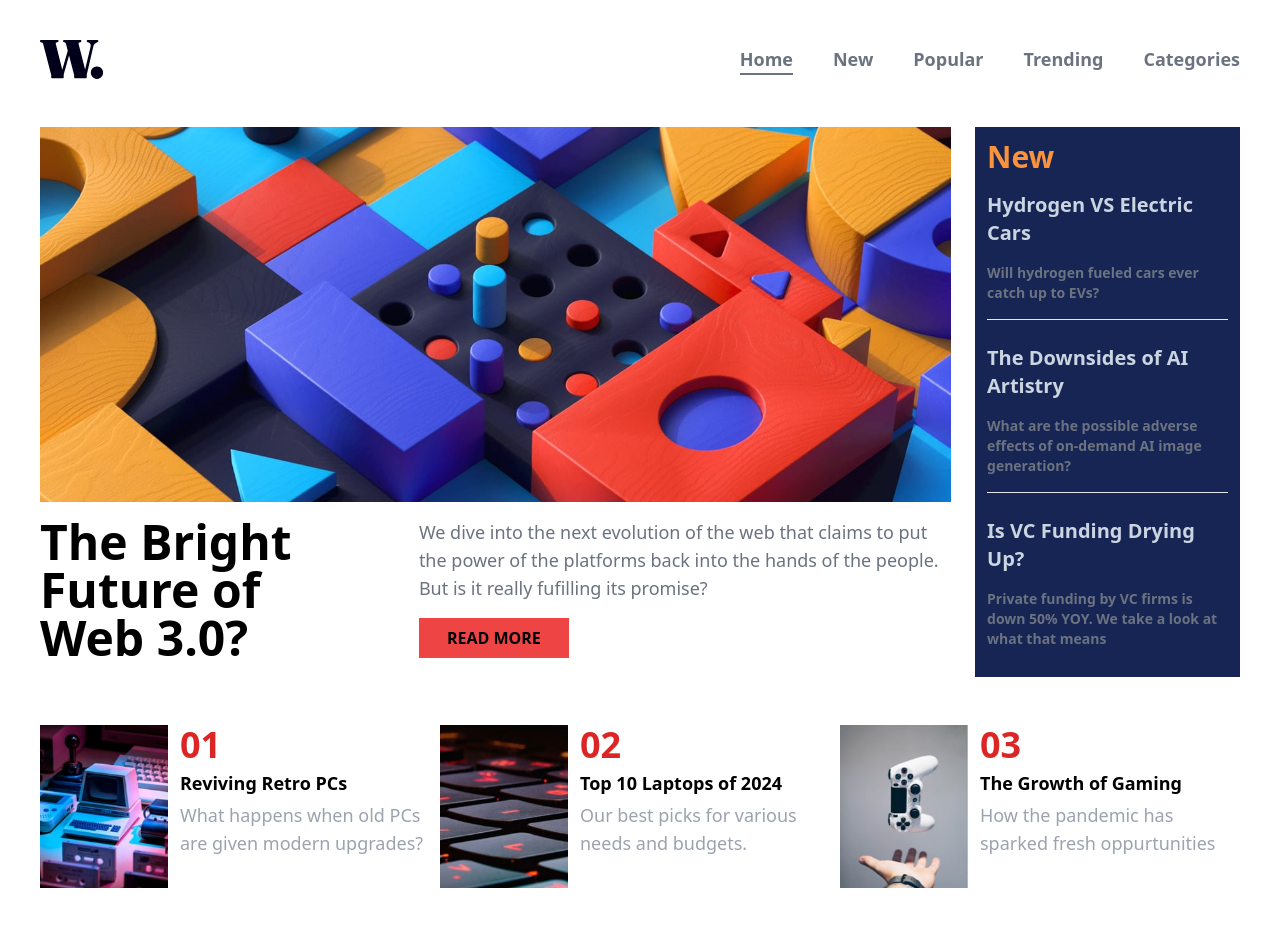
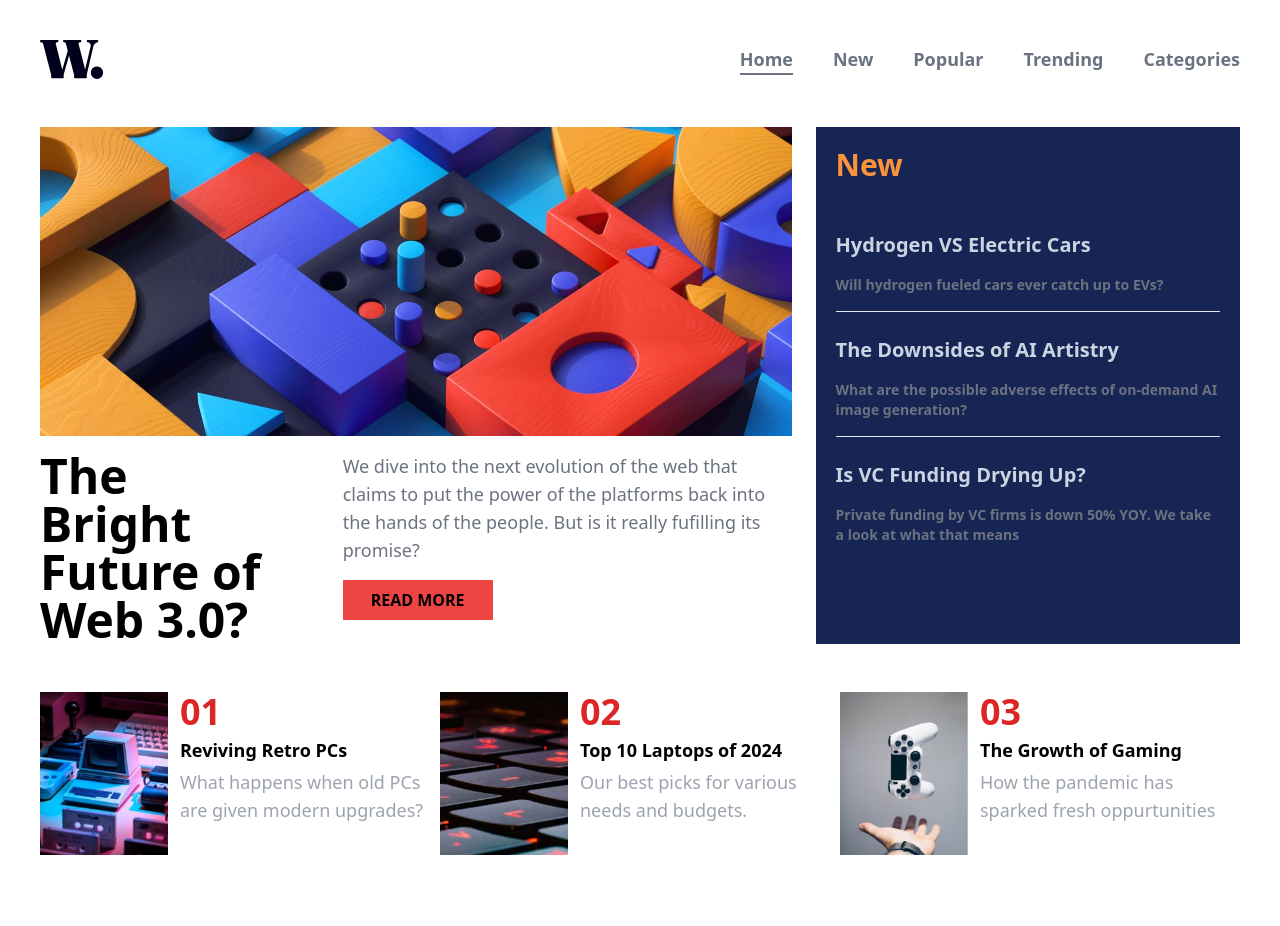
Before and after one commit to vivi-uch/news-letter, a React (Create React App) app: page / in a window 1280 px wide. After the commit the page ends 895 px from the top, so only its background shows below. Built offline with nearby package versions, Linux system fonts and the light colour scheme; the HTML template or start-up script is replaced by a standard one.

Commit message:
layout fixings

```diff
--- a/src/Body.jsx
+++ b/src/Body.jsx
@@ -3,7 +3,7 @@ import Headcard from "./Headcard";
 export default function Body() {
   return (
     <div className="flex flex-col lg:flex-row  my-6 lg:my-12 gap-6">
-      <div className="flex flex-col gap-4">
+      <div className="flex flex-col gap-4 lg:w-11/12">
         {/* {mobile design} */}
         <img
           src="images/image-web-3-mobile.jpg"
@@ -17,7 +17,7 @@ export default function Body() {
           className="hidden md:block"
         />
 
-        <div className="flex flex-col gap-4 lg:flex-row lg:gap-24">
+        <div className="flex flex-col gap-4 lg:flex-row lg:gap-16">
           <h1 className="font-bold text-4xl lg:text-5xl">
             The Bright Future of Web 3.0?
           </h1>
@@ -34,9 +34,9 @@ export default function Body() {
         </div>
       </div>
 
-      <div className="p-3 bg-blue-950">
+      <div className="p-3 bg-blue-950 lg:p-5">
         <h2 className="font-bold text-orange-400 text-xl lg:text-3xl">New</h2>
-        <div className="flex flex-col gap-4 my-4 lg:gap-6">
+        <div className="flex flex-col gap-4 my-4 lg:gap-6 lg:mt-12">
           {headCardList.map((card) => (
             <Headcard heading={card.heading} para={card.para} hr={card.hr} />
           ))}
--- a/src/Headcard.jsx
+++ b/src/Headcard.jsx
@@ -1,7 +1,7 @@
 export default function Headcard({ heading, para, hr }) {
   return (
     <div className="flex gap-4 flex-col">
-      <h1 className="font-extrabold text-lg text-slate-300 lg:text-xl">
+      <h1 className="font-extrabold text-lg text-slate-300 lg:text-xl hover:text-orange-300">
         {heading}
       </h1>
       <p className="text-gray-500 text-sm leading-5 font-bold">{para}</p>
--- a/src/Nav.jsx
+++ b/src/Nav.jsx
@@ -51,8 +51,8 @@ export default function Nav() {
                   // className="absolute top-4 right-[4.5rem]"
                 >
                   <img
-                    src="images/icon-menu-close.svg"
-                    alt="close-button"
+                    src="images/image"
+                    alt="images/icon-menu-close.svg"
                     className="w-6"
                   />
                 </button>
```
